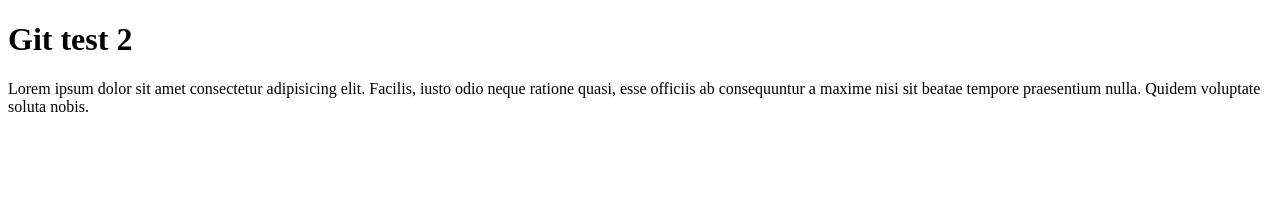
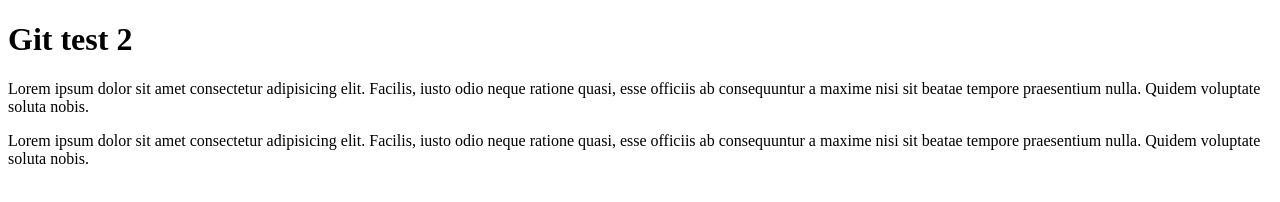
Before and after one commit to katebanban/git-test-2, a plain HTML site: page index.html in a window 1280 px wide. Drawn offline with Linux system fonts and the light colour scheme.

Commit message:
4-th change

```diff
--- a/index.html
+++ b/index.html
@@ -11,5 +11,9 @@
 	<p>
 		Lorem ipsum dolor sit amet consectetur adipisicing elit. Facilis, iusto odio neque ratione quasi, esse officiis ab consequuntur a maxime nisi sit beatae tempore praesentium nulla. Quidem voluptate soluta nobis.
 	</p>
+
+	<p>
+		Lorem ipsum dolor sit amet consectetur adipisicing elit. Facilis, iusto odio neque ratione quasi, esse officiis ab consequuntur a maxime nisi sit beatae tempore praesentium nulla. Quidem voluptate soluta nobis.
+	</p>
 </body>
 </html>
```
